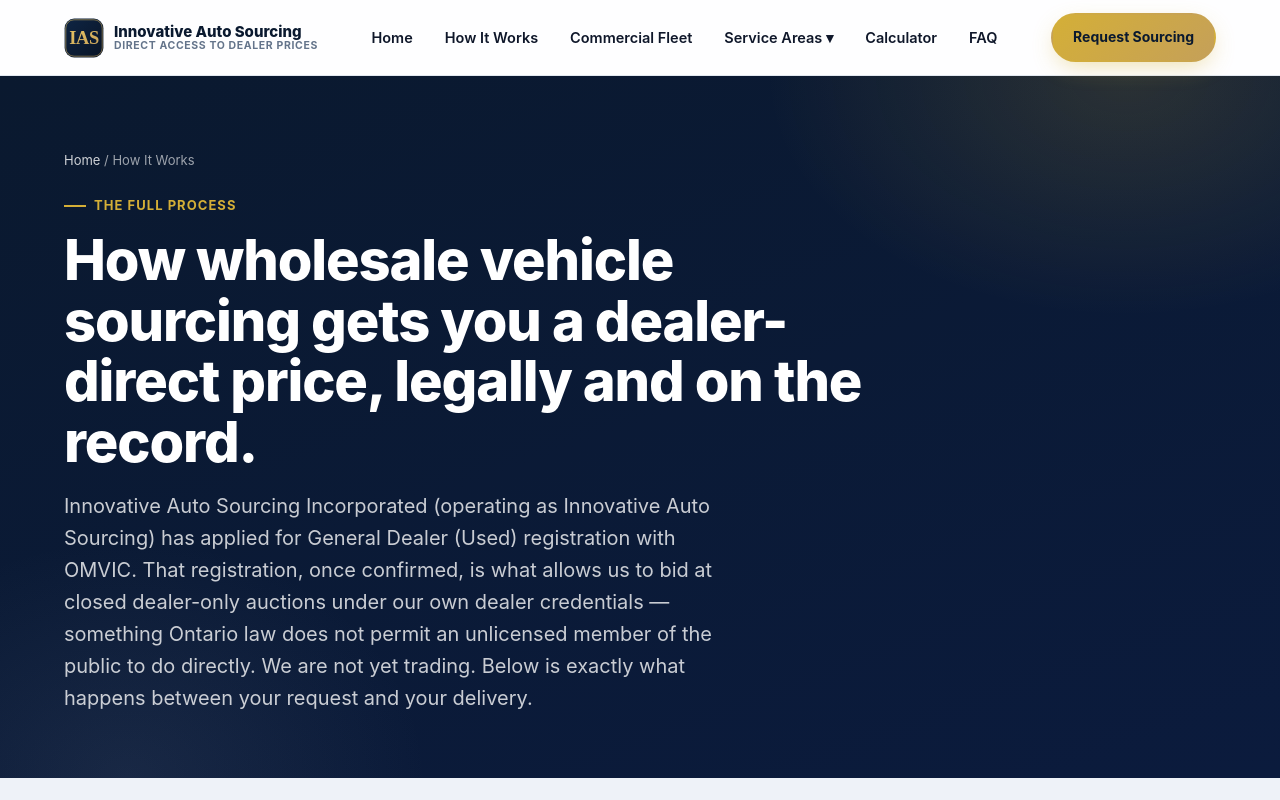
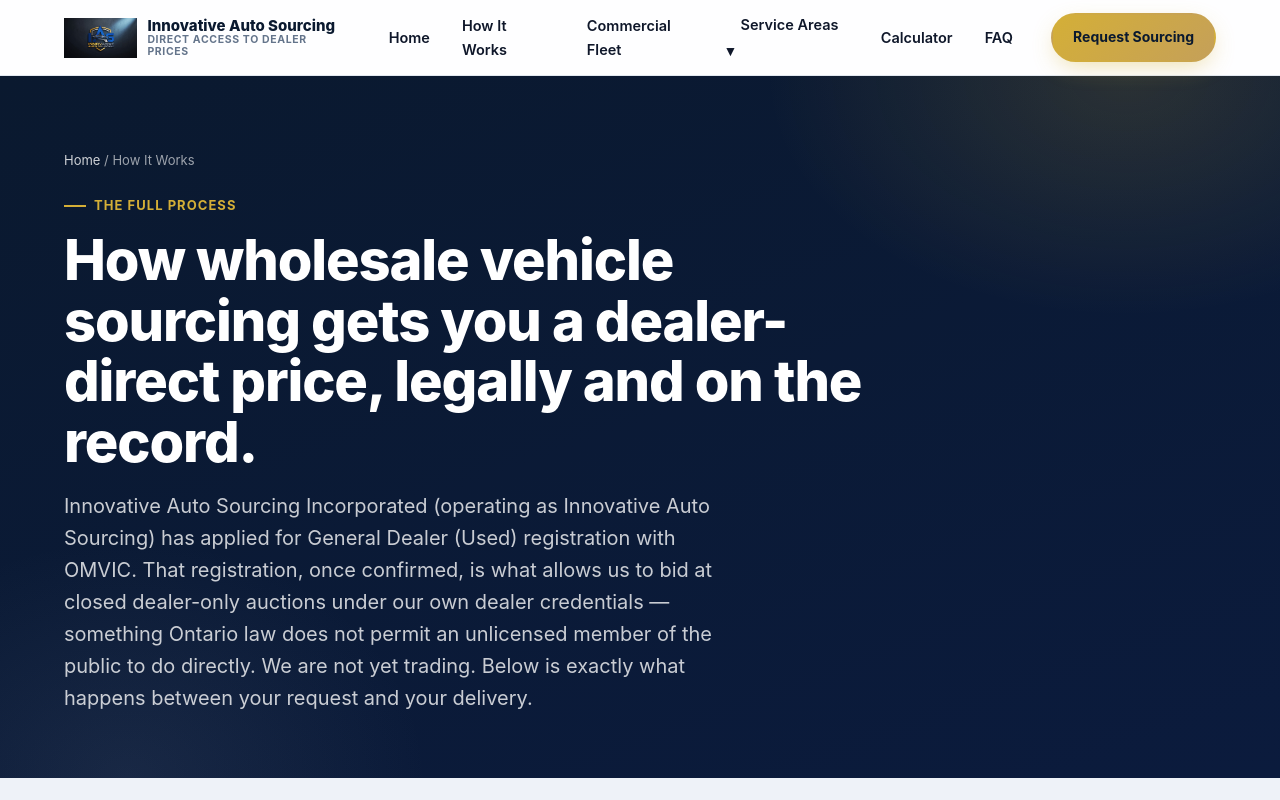
Before and after one commit to innovativemissioninc-lang/gta-wholesale-auto-sourcing-site, a plain HTML site: page how-it-works.html in a window 1280 px wide. Shown: the top 800 px of the page. Drawn offline with Linux system fonts and the light colour scheme.

Commit message:
Replace logo images with new versions

```diff
--- a/how-it-works.html
+++ b/how-it-works.html
@@ -37,7 +37,7 @@
 <header class="site-header">
   <div class="container">
     <a href="index.html" class="brand" aria-label="Innovative Auto Sourcing — Home">
-      <img src="assets/img/logo-mark.svg" alt="" width="40" height="49" style="height:40px;width:auto;">
+      <img src="assets/img/logo-full.jpg" alt="" width="73" height="40" style="height:40px;width:auto;">
       <span class="brand-text">
         <strong>Innovative Auto Sourcing</strong>
         <span>Direct Access to Dealer Prices</span>
@@ -152,7 +152,7 @@
   <div class="container">
     <div class="footer-grid">
       <div class="footer-brand">
-        <img src="assets/img/logo-full.svg" alt="Innovative Auto Sourcing" width="220" height="95" style="height:38px; width:auto;">
+        <img src="assets/img/logo-full.jpg" alt="Innovative Auto Sourcing" width="220" height="120" style="height:38px; width:auto;">
         <p>“Giving the public direct access to dealer prices.” Wholesale vehicle sourcing operated by Innovative Auto Sourcing Incorporated (OMVIC General Dealer registration in progress), based in Etobicoke, ON.</p>
       </div>
       <div class="footer-col">
```
